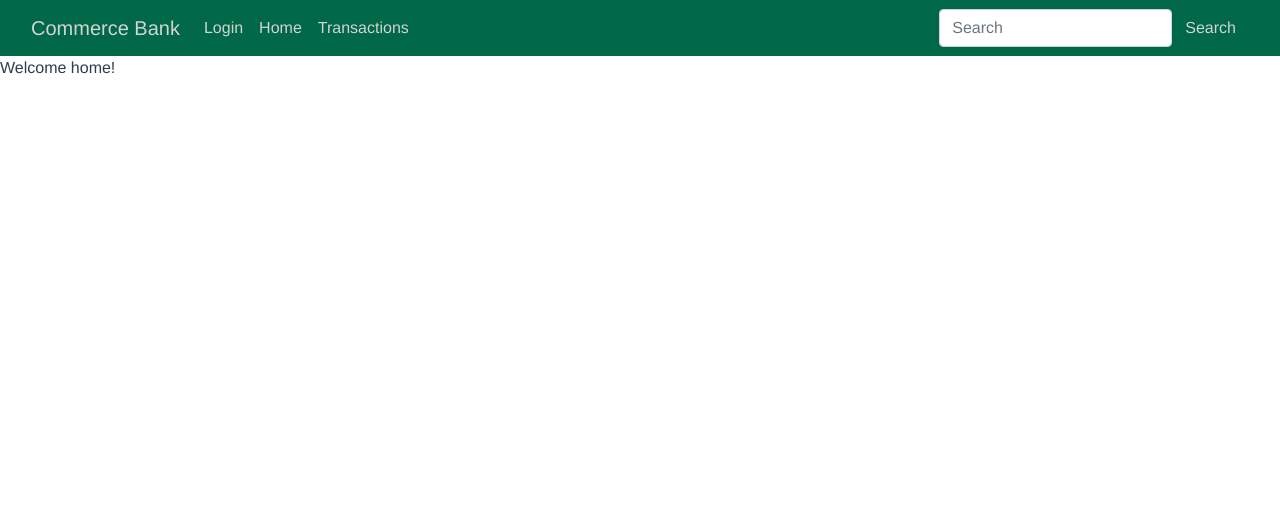
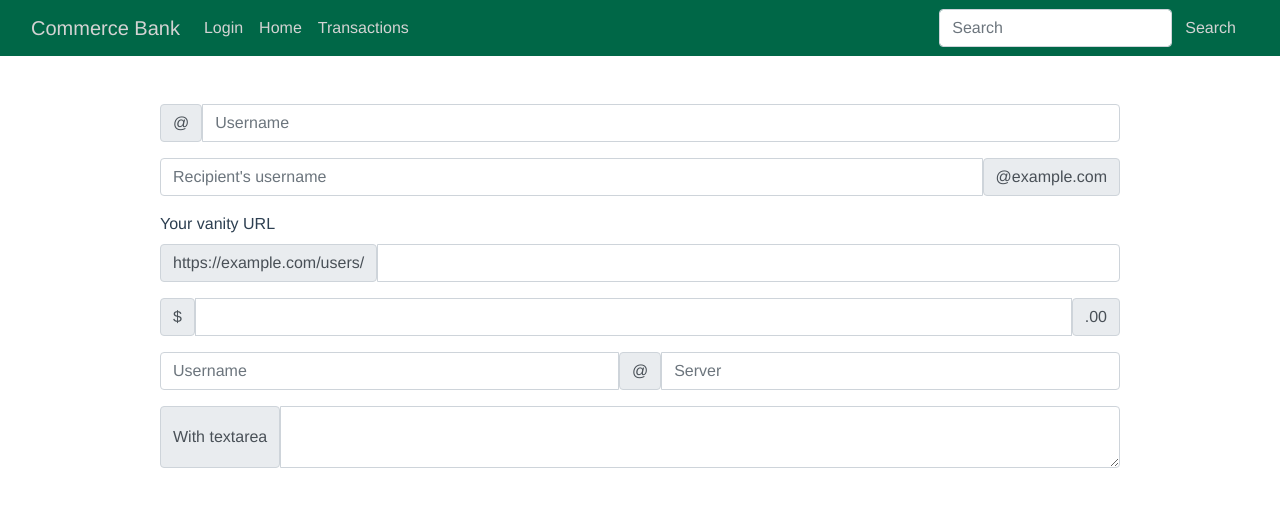
Before and after one commit to darazuiscaptain/commerce-bank, a Vue app in the folder cs451_commerce_bank_project/: page /home in a window 1280 px wide. Shown: the top 506 px of the page. Built offline with nearby package versions, Linux system fonts and the light colour scheme.

Commit message:
add dummy content to home and transaction pages

```diff
--- a/cs451_commerce_bank_project/src/App.vue
+++ b/cs451_commerce_bank_project/src/App.vue
@@ -75,4 +75,9 @@ merged into the main branch.
   /* font-weight: bold; */
   color: lightgray;
 }
+#transaction-page,
+#home-page {
+  width: 75%;
+  margin: 3em auto;
+}
 </style>
--- a/cs451_commerce_bank_project/src/components/HomePage.vue
+++ b/cs451_commerce_bank_project/src/components/HomePage.vue
@@ -1,11 +1,76 @@
 <template>
-    <div id="home-page">
-        <p>Welcome home!</p>
-    </div><!-- #home-page -->
+  <div id="home-page">
+    <div class="input-group mb-3">
+      <span class="input-group-text" id="basic-addon1">@</span>
+      <input
+        type="text"
+        class="form-control"
+        placeholder="Username"
+        aria-label="Username"
+        aria-describedby="basic-addon1"
+      />
+    </div>
+
+    <div class="input-group mb-3">
+      <input
+        type="text"
+        class="form-control"
+        placeholder="Recipient's username"
+        aria-label="Recipient's username"
+        aria-describedby="basic-addon2"
+      />
+      <span class="input-group-text" id="basic-addon2">@example.com</span>
+    </div>
+
+    <label for="basic-url" class="form-label">Your vanity URL</label>
+    <div class="input-group mb-3">
+      <span class="input-group-text" id="basic-addon3"
+        >https://example.com/users/</span
+      >
+      <input
+        type="text"
+        class="form-control"
+        id="basic-url"
+        aria-describedby="basic-addon3"
+      />
+    </div>
+
+    <div class="input-group mb-3">
+      <span class="input-group-text">$</span>
+      <input
+        type="text"
+        class="form-control"
+        aria-label="Amount (to the nearest dollar)"
+      />
+      <span class="input-group-text">.00</span>
+    </div>
+
+    <div class="input-group mb-3">
+      <input
+        type="text"
+        class="form-control"
+        placeholder="Username"
+        aria-label="Username"
+      />
+      <span class="input-group-text">@</span>
+      <input
+        type="text"
+        class="form-control"
+        placeholder="Server"
+        aria-label="Server"
+      />
+    </div>
+
+    <div class="input-group">
+      <span class="input-group-text">With textarea</span>
+      <textarea class="form-control" aria-label="With textarea"></textarea>
+    </div>
+  </div>
+  <!-- #home-page -->
 </template>
 
 <script>
 export default {
-    name: 'HomePage'
-}
+  name: "HomePage",
+};
 </script>
--- a/cs451_commerce_bank_project/src/components/TransactionPage.vue
+++ b/cs451_commerce_bank_project/src/components/TransactionPage.vue
@@ -1,11 +1,40 @@
 <template>
-    <div id="transaction-page">
-        <p>Transactions go here.</p>
-    </div><!-- #transaction-page -->
+  <div id="transaction-page">
+    <table class="table">
+      <thead>
+        <tr>
+          <th scope="col">#</th>
+          <th scope="col">First</th>
+          <th scope="col">Last</th>
+          <th scope="col">Handle</th>
+        </tr>
+      </thead>
+      <tbody>
+        <tr>
+          <th scope="row">1</th>
+          <td>Mark</td>
+          <td>Otto</td>
+          <td>@mdo</td>
+        </tr>
+        <tr>
+          <th scope="row">2</th>
+          <td>Jacob</td>
+          <td>Thornton</td>
+          <td>@fat</td>
+        </tr>
+        <tr>
+          <th scope="row">3</th>
+          <td colspan="2">Larry the Bird</td>
+          <td>@twitter</td>
+        </tr>
+      </tbody>
+    </table>
+  </div>
+  <!-- #transaction-page -->
 </template>
 
 <script>
 export default {
-    name: 'TransactionPage'
-}
+  name: "TransactionPage",
+};
 </script>
```
